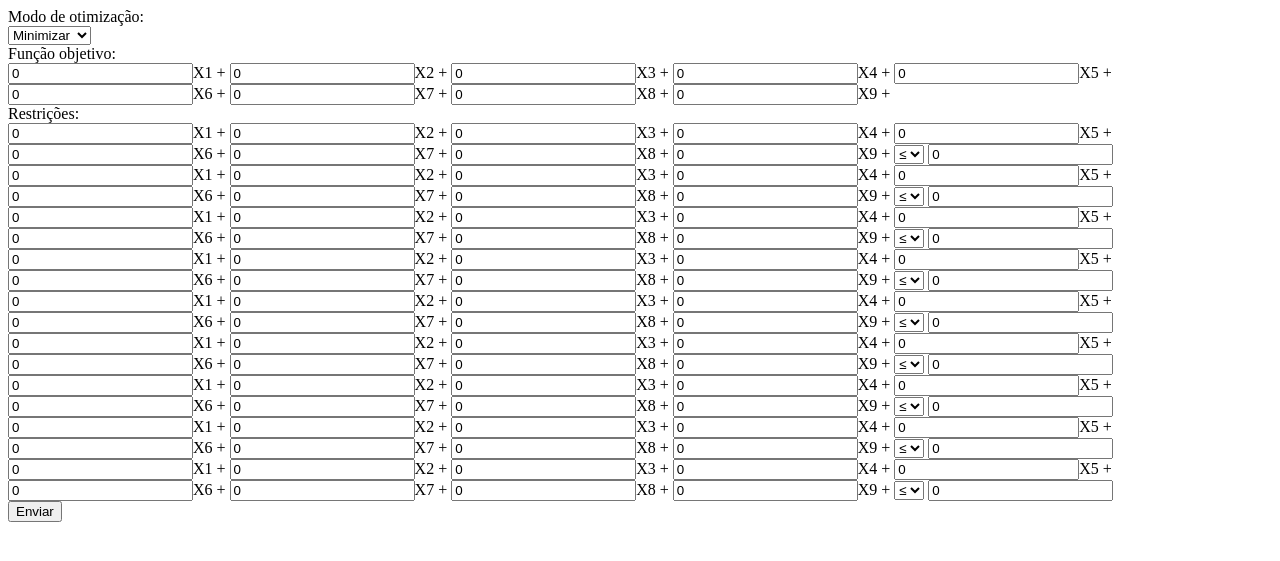
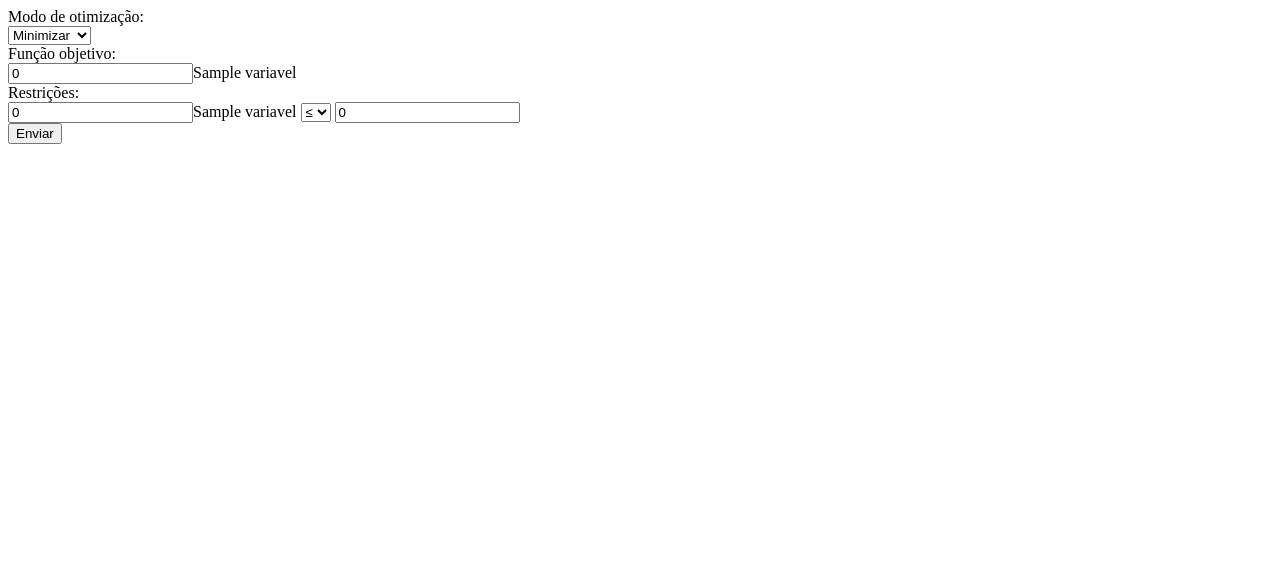
Before and after one commit to agoristony/pesquisa-operacional-trabalho, a Flask app: template templates/entrada.html in a window 1280 px wide. Shown: the top 561 px of the page. Run offline with Flask 3, Linux system fonts and the light colour scheme; the template is opened without the code that fills it: most values are stand-ins (such as "Sample title", 1, 10 or a date in 2020).

Commit message:
alteracao para uso de classes nas variaveis e restricoes

```diff
--- a/main.py
+++ b/main.py
@@ -4,6 +4,5 @@ import pages
 app = Flask(__name__)
 app.register_blueprint(pages.bp)
 
-
 if __name__ == "__main__":
     app.run(debug=True)
--- a/templates/entrada.html
+++ b/templates/entrada.html
@@ -1,29 +1,29 @@
 {% extends 'base.html' %}
 
 {% block content %}
-<form action="/entrada" method="post">
+<form action="/entrada_dados" method="post">
     <div>Modo de otimização: </div>
-    <select id="modo">
+    <select id="modo" name="modo">
         <option value="1">Minimizar</option>
         <option value="2">Maximizar</option>
     </select>
     <br>
     <div>Função objetivo: </div>
-    {% for variavel in range(1, variaveis + 1) %}
-        {% if variavel == variaveis %}
-            <input type="number" id="objetivo{{variavel}}" value="0">X{{variavel}}
+    {% for variavel in solver.problema.variaveis %}
+        {% if loop.last %}
+            <input type="number" id="objetivo{{variavel.nome}}" name="objetivo{{variavel.nome}}" value="0">{{variavel.nome}}
         {% else %}
-            <input type="number" id="objetivo{{variavel}}" value="0">X{{variavel}} +
+            <input type="number" id="objetivo{{variavel.nome}}" name="objetivo{{variavel.nome}}" value="0">{{variavel.nome}} +
         {% endif %}
     {% endfor %}
     <br>
     <div>Restrições: </div>
-    {% for restricao in range(1, restricoes + 1) %}
-        {% for variavel in range(1, variaveis + 1) %}
-            {% if variavel == variaveis %}
-                <input type="number" id="restricao{{restricao}}-{{variavel}}" value="0">X{{variavel}}
+    {% for restricao in solver.problema.restricoes  %}
+        {% for variavel in solver.problema.variaveis %}
+            {% if loop.last %}
+                <input type="number" id="restricao{{restricao}}-{{variavel.nome}}" name="restricao{{restricao}}-{{variavel.nome}}" value="0">{{variavel.nome}}
             {% else %}
-                <input type="number" id="restricao{{restricao}}-{{variavel}}" value="0">X{{variavel}} +
+                <input type="number" id="restricao{{restricao}}-{{variavel.nome}}" name="restricao{{restricao}}-{{variavel.nome}}" value="0">{{variavel.nome}} +
             {% endif %}
         {% endfor %}
         <select id="operador{{restricao}}">
```
Also changed, not shown: models.py (+15 -3 lines), pages.py (+11 -1 lines), spp.py (added).
